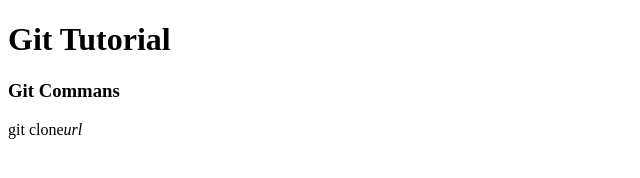
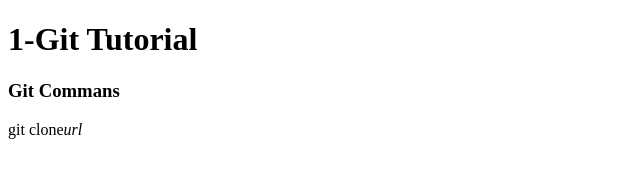
Before and after one commit to 18977147330/yc-d, a plain HTML site: page index.html in a window 1280 px wide. Shown: the whole page, without its empty margins (0-640 px from the left). Drawn offline with Linux system fonts and the light colour scheme.

Commit message:
dit index.html

```diff
--- a/index.html
+++ b/index.html
@@ -5,7 +5,7 @@
 </head>
 
 <body>
-    <h1>Git Tutorial</h1>
+    <h1>1-Git Tutorial</h1>
     <h3>Git Commans</h3>
     git clone<i>url</i>
 </body>
```
